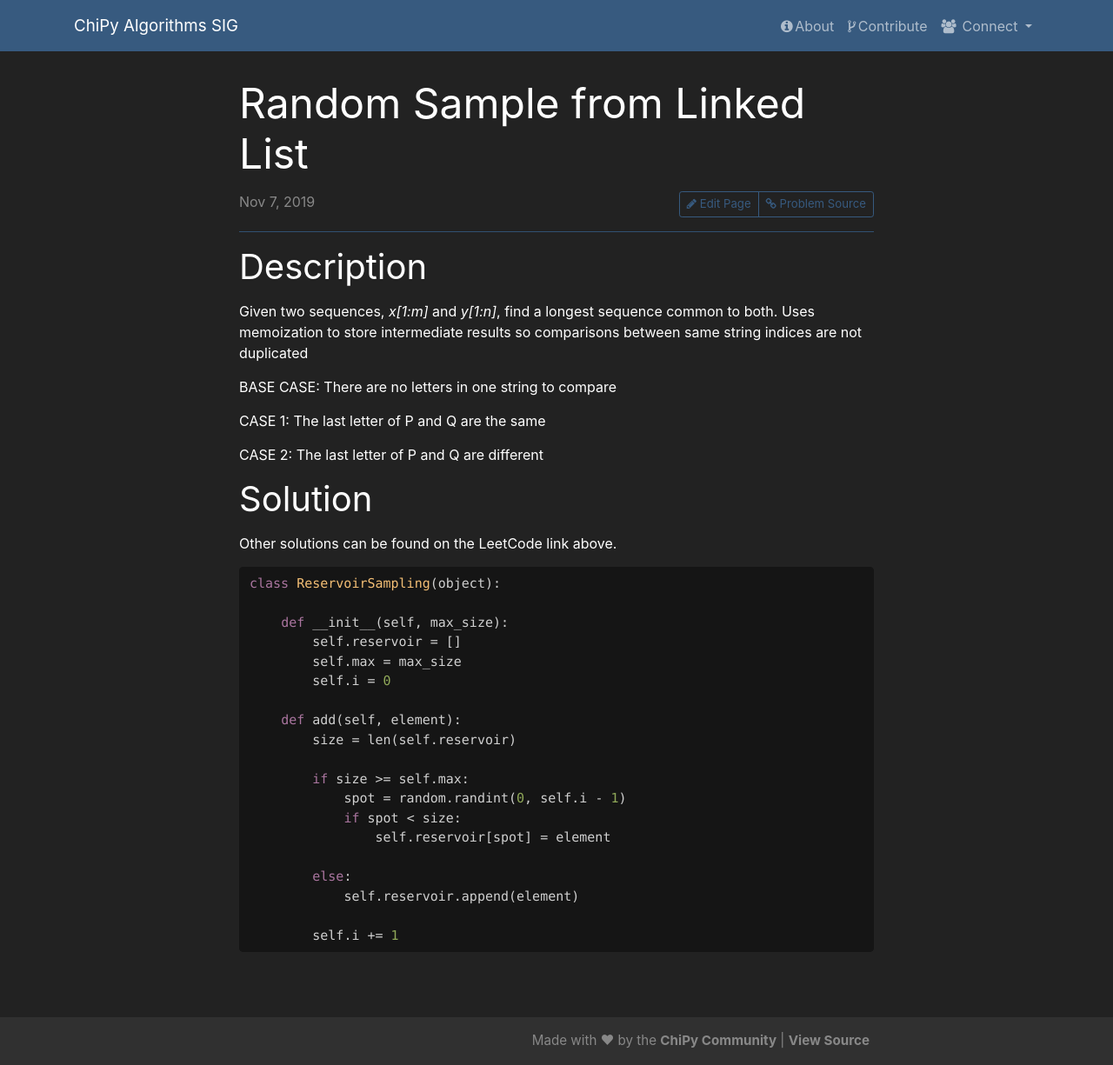
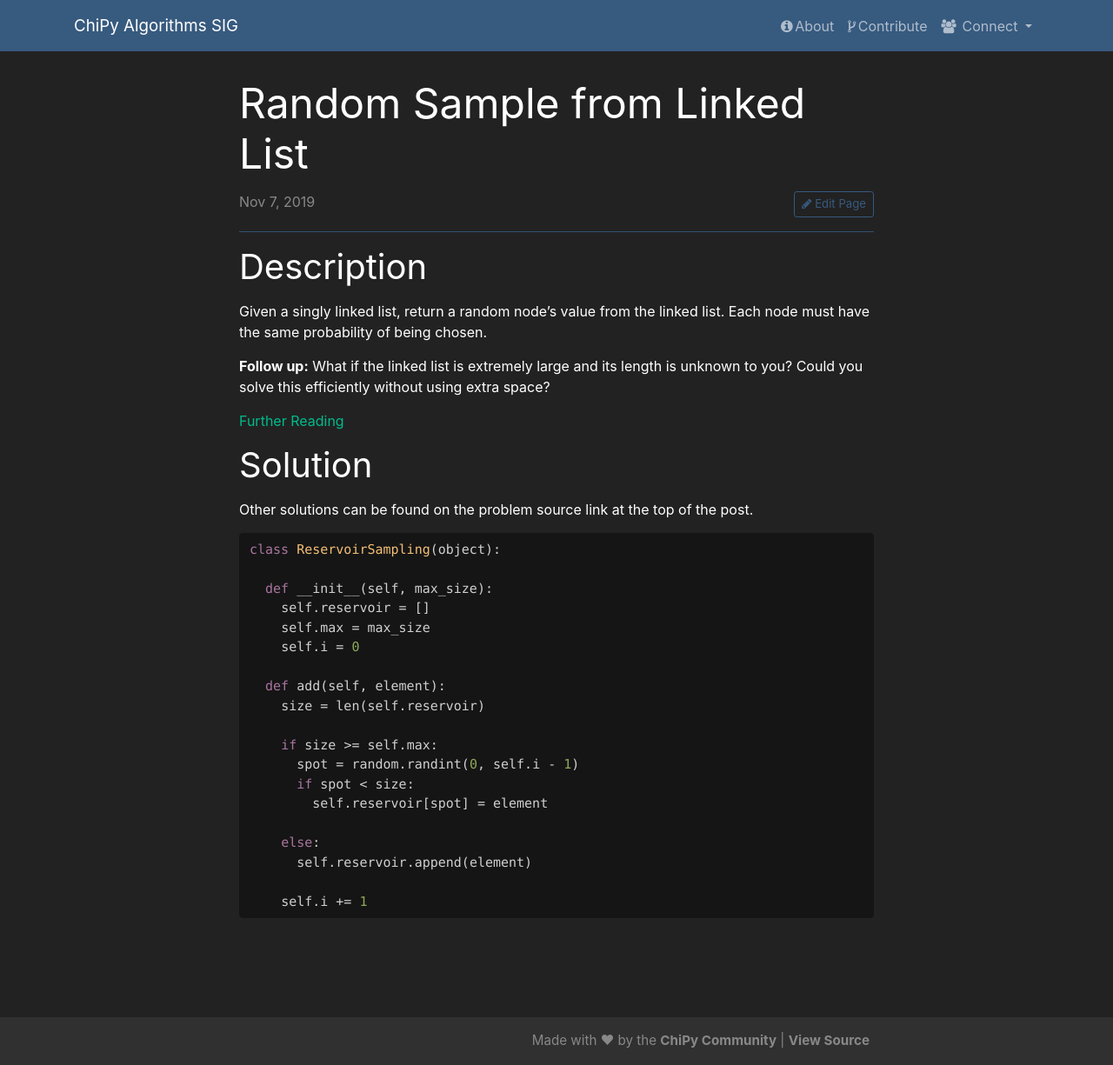
Before and after one commit to chicagopython/algosig, a Jekyll site: the page built from _posts/2019-11-07-linked-list-random-node.md, in a window 1280 px wide and 1225 px high. Shown: the whole window at 87% size. Built offline with Jekyll 4.4.1, drawn with Linux system fonts in a browser that asks for light colours; nearby versions of some CDN libraries; our own code applies the rules of GitHub Pages for plain Markdown files.

Commit message:
move drafts, clean up posts

````diff
--- a/_posts/2019-11-07-linked-list-random-node.md
+++ b/_posts/2019-11-07-linked-list-random-node.md
@@ -1,7 +1,7 @@
 ---
 title: Random Sample from Linked List
 category: AlgoSIG 1
-link: https://leetcode.com/problems/valid-anagram/
+link:
 author:
 tags:
   - Dynamic programming
@@ -9,42 +9,34 @@ tags:
 
 ## Description
 
-Given two sequences, *x[1:m]* and *y[1:n]*,
-find a longest sequence common to both. Uses memoization
-to store intermediate results so comparisons between same
-string indices are not duplicated
+Given a singly linked list, return a random node's value from the linked list. Each node must have the same probability of being chosen.
 
-BASE CASE:
-There are no letters in one string to compare
+**Follow up:** What if the linked list is extremely large and its length is unknown to you? Could you solve this efficiently without using extra space?
 
-CASE 1:
-The last letter of P and Q are the same
-
-CASE 2:
-The last letter of P and Q are different
+[Further Reading](https://docs.python.org/3.8/faq/design.html#how-are-lists-implemented-in-cpython)
 
 ## Solution
 
-Other solutions can be found on the LeetCode link above.
+Other solutions can be found on the problem source link at the top of the post.
 
 ```python
 class ReservoirSampling(object):
 
-    def __init__(self, max_size):
-        self.reservoir = []
-        self.max = max_size
-        self.i = 0
+  def __init__(self, max_size):
+    self.reservoir = []
+    self.max = max_size
+    self.i = 0
 
-    def add(self, element):
-        size = len(self.reservoir)
+  def add(self, element):
+    size = len(self.reservoir)
 
-        if size >= self.max:
-            spot = random.randint(0, self.i - 1)
-            if spot < size:
-                self.reservoir[spot] = element
+    if size >= self.max:
+      spot = random.randint(0, self.i - 1)
+      if spot < size:
+        self.reservoir[spot] = element
 
-        else:
-            self.reservoir.append(element)
+    else:
+      self.reservoir.append(element)
 
-        self.i += 1
+    self.i += 1
 ```
````
Also changed, not shown: _drafts/2019-03-07-longest-palindromic-substring.md (deleted, +0 -12 lines), _drafts/2019-05-02-alchemical-reduction.md (deleted, +0 -11 lines), _drafts/2019-05-02-largest-area-between-points.md (deleted, +0 -11 lines), _posts/2019-03-07-longest-palindromic-substring.md (added, +31 -0 lines), _posts/2019-05-02-alchemical-reduction.md (added, +14 -0 lines), _posts/2019-05-02-largest-area-between-points.md (added, +41 -0 lines), _posts/2019-11-07-game-of-life.md (added, +95 -0 lines), _posts/2019-11-07-remove-duplicates-sorted-array.md (+1 -1 lines), _posts/2019-12-05-1202-program-alarm.md (+4 -2 lines), _posts/2019-12-05-crossed-wires.md (+2 -0 lines).
